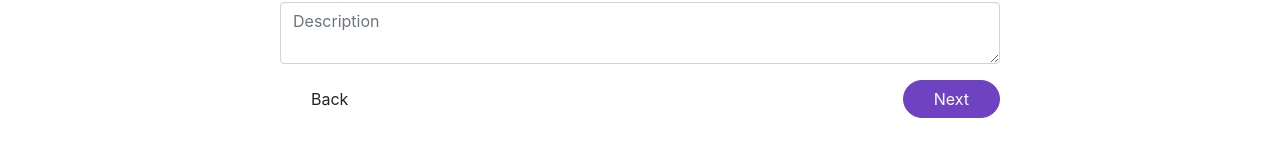
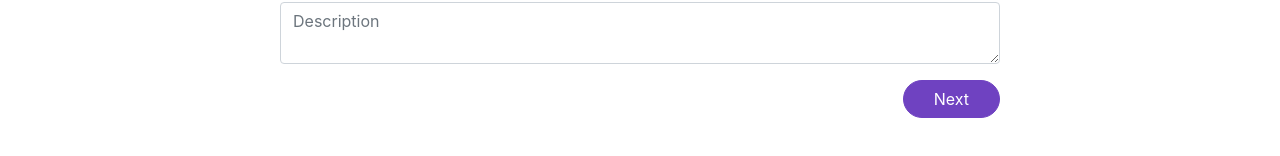
Before and after one commit to haribukke/events-app, an Angular app: page /create-event in a window 1280 px wide. Shown: the part 292-448 px from the top of the page. Built offline with nearby package versions, Linux system fonts and the light colour scheme.

Commit message:
disabling back and css fix

```diff
--- a/src/app/components/create-event/create-event.component.html
+++ b/src/app/components/create-event/create-event.component.html
@@ -13,7 +13,7 @@
           <label for="" class="input-label">Description</label>
           <textarea class="form-control" formControlName="description" placeholder="Description"></textarea>
         </div>
-        <div class="row" *ngIf="step2">
+        <div class="row mt-5" *ngIf="step2">
           <div class="col-6">
             <div class="form-group">
               <label for="" class="input-label">Duration</label>
@@ -31,7 +31,7 @@
           <label for="" class="input-label">Address</label>
           <textarea class="form-control" formControlName="location" placeholder="Address"></textarea>
         </div>
-        <div class="row" *ngIf="step3">
+        <div class="row mt-5" *ngIf="step3">
           <div class="col-6">
             <div class="form-group">
               <label for="" class="input-label">Fees</label>
@@ -46,11 +46,11 @@
             </div>
           </div>
         </div>
-        <div class="form-group mb-5" *ngIf="step3">
+        <div class="form-group" *ngIf="step3">
           <label for="" class="input-label">Tags</label>
           <input type="text" class="form-control" formControlName="tags" placeholder="Tags">
         </div>
-        <button type="button" class="btn" (click)="prevStep()">Back</button>
+        <button type="button" class="btn" *ngIf="!step1" (click)="prevStep()">Back</button>
         <button type="button" *ngIf="step1" class="btn btn-primary float-right"
           (click)="next('step2','step1')">Next</button>
         <button type="button" *ngIf="step2" class="btn btn-primary float-right"
```
